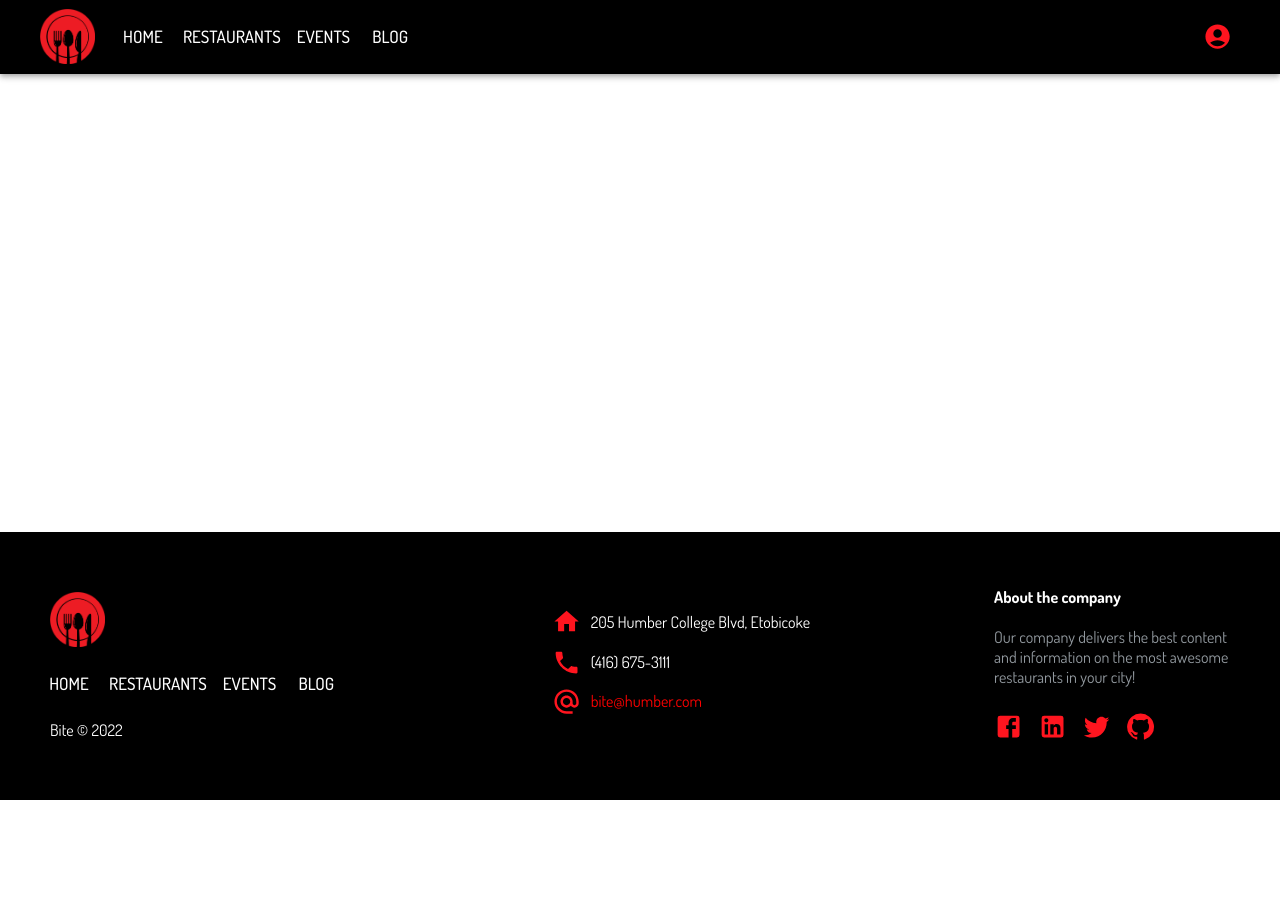
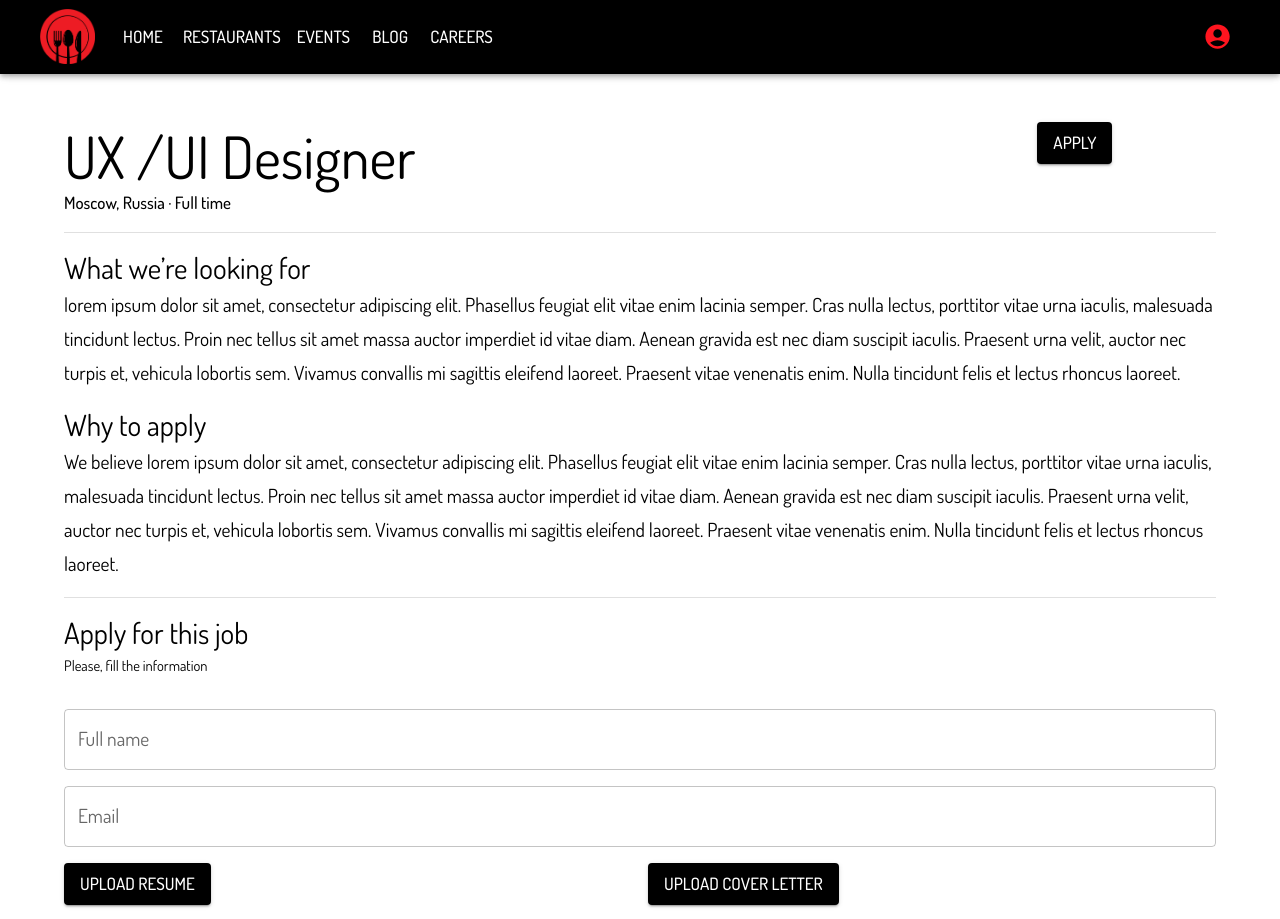
Before and after one commit to mishapark/mean-project, a React (Create React App) app: page /career in a window 1280 px wide. Shown: the top 919 px of the page. Before the commit the page ends 800 px from the top, so only its background shows below. Built offline with nearby package versions, Linux system fonts and the light colour scheme.

Commit message:
Added careers and career detailed page

```diff
--- a/src/App.js
+++ b/src/App.js
@@ -8,6 +8,8 @@ import Restaurants from "./pages/Restaurants";
 import Navigation from "./components/Navigation/Navigation";
 import Footer from "./components/Footer/Footer";
 import { createTheme, ThemeProvider } from "@mui/material/styles";
+import { Careers } from "./pages/Careers";
+import { Career } from "./pages/Career";
 
 const theme = createTheme({
   palette: {
@@ -36,6 +38,8 @@ function App() {
           <Route path="/restaurants" element={<Restaurants />} />
           <Route path="/events" element={<Events />} />
           <Route path="/signup" element={<Singup />} />
+          <Route path="/careers" element={<Careers />} />
+          <Route path="/career" element={<Career />} />
         </Routes>
         <Footer />
       </BrowserRouter>
--- /dev/null
+++ b/src/components/CareersList/CareerForm.js
@@ -0,0 +1,54 @@
+import { Grid, Typography, TextField, Button } from '@mui/material'
+import React from 'react'
+
+export const CareerForm = () => {
+  return (
+    <>
+        <Typography variant='h5'>
+            Apply for this job
+        </Typography>
+        <Typography variant='caption'>
+            Please, fill the information
+        </Typography>
+        <br/>
+        <Grid container spacing={2} sx={{mt:2}}>
+            <Grid item xs={12}>
+                <TextField label="Full name" variant="outlined" fullWidth />
+            </Grid>
+            <Grid item xs={12}>
+                <TextField label="Email" variant="outlined" fullWidth />
+            </Grid>
+            <Grid item xs={6}>
+                <Button
+                    variant="contained"
+                    component="label"
+                    >
+                    Upload Resume
+                    <input
+                        type="file"
+                        hidden
+                    />
+                </Button>
+            </Grid>
+            <Grid item xs={6}>
+            <Button
+                    variant="contained"
+                    component="label"
+                    >
+                    Upload Cover Letter
+                    <input
+                        type="file"
+                        hidden
+                    />
+                </Button>
+            </Grid>
+            <Grid item xs={12}>
+                <TextField label="Message" variant="outlined" fullWidth multiline rows={3} />
+            </Grid>
+            <Grid item xs={12}>
+                <Button variant="contained">Apply</Button>
+            </Grid>
+        </Grid>
+    </>
+  )
+}
--- /dev/null
+++ b/src/components/CareersList/CareersList.js
@@ -0,0 +1,58 @@
+import * as React from 'react';
+import Table from '@mui/material/Table';
+import TableBody from '@mui/material/TableBody';
+import TableCell from '@mui/material/TableCell';
+import TableContainer from '@mui/material/TableContainer';
+import TableHead from '@mui/material/TableHead';
+import TableRow from '@mui/material/TableRow';
+import Paper from '@mui/material/Paper';
+import { Button } from '@mui/material';
+
+export const CareersList = () => {
+    function createData(job, role, location) {
+        return { job, role, location };
+      }
+
+      const rows = [
+          createData("Job1", "Design", "Moscow, Russia"),
+          createData("Job2", "Design", "Moscow, Russia"),
+          createData("Job3", "Design", "Moscow, Russia"),
+          createData("Job4", "Design", "Moscow, Russia"),
+          createData("Job5", "Design", "Moscow, Russia"),
+          createData("Job6", "Design", "Moscow, Russia"),
+          createData("Job7", "Design", "Moscow, Russia"),
+          createData("Job8", "Design", "Moscow, Russia"),
+      ];
+
+  return (
+    <TableContainer component={Paper}>
+      <Table sx={{ minWidth: 650 }} aria-label="simple table">
+        <TableHead>
+          <TableRow>
+            <TableCell>Job</TableCell>
+            <TableCell>Role</TableCell>
+            <TableCell>Location</TableCell>
+            <TableCell>Apply</TableCell>
+          </TableRow>
+        </TableHead>
+        <TableBody>
+          {rows.map((row) => (
+            <TableRow
+              key={row.job}
+              sx={{ '&:last-child td, &:last-child th': { border: 0 } }}
+            >
+              <TableCell component="th" scope="row">
+                {row.job}
+              </TableCell>
+              <TableCell>{row.role}</TableCell>
+              <TableCell>{row.location}</TableCell>
+              <TableCell align='right'>
+                <Button variant="contained">Apply</Button>
+              </TableCell>
+            </TableRow>
+          ))}
+        </TableBody>
+      </Table>
+    </TableContainer>
+  )
+}
--- a/src/components/Navigation/Navigation.js
+++ b/src/components/Navigation/Navigation.js
@@ -19,6 +19,7 @@ const pages = [
   { name: "Restaurants", link: "/restaurants" },
   { name: "Events", link: "/events" },
   { name: "Blog", link: "/blog" },
+  { name: "Careers", link: "/careers" },
 ];
 const settings = ["signup", "login"];
 
--- /dev/null
+++ b/src/pages/Career.js
@@ -0,0 +1,49 @@
+import { Button, Container, Divider, Grid, Typography } from '@mui/material'
+import React from 'react'
+import { CareerForm } from '../components/CareersList/CareerForm'
+
+export const Career = () => {
+  return (
+    <Container maxWidth="lg" sx={{mt:6}}>
+        <Grid container spacing={2}>
+            <Grid item xs={10}>
+            <Typography variant='h3'>
+            UX /UI Designer
+            </Typography>
+            <Typography variant="subtitle2">
+            Moscow, Russia · Full time
+            </Typography>
+            </Grid>
+            <Grid item xs={2}>
+                <Button variant="contained">Apply</Button>
+            </Grid>
+            <Grid item xs={12}>
+                <Divider></Divider>
+            </Grid>
+            <Grid item xs={12}>
+                <Typography variant="h5">
+                What we’re looking for
+                </Typography>
+                <Typography variant="subtitle1">
+                lorem ipsum dolor sit amet, consectetur adipiscing elit. Phasellus feugiat elit vitae enim lacinia semper. Cras nulla lectus, porttitor vitae urna iaculis, malesuada tincidunt lectus. Proin nec tellus sit amet massa auctor imperdiet id vitae diam. Aenean gravida est nec diam suscipit iaculis. Praesent urna velit, auctor nec turpis et, vehicula lobortis sem. Vivamus convallis mi sagittis eleifend laoreet. Praesent vitae venenatis enim. Nulla tincidunt felis et lectus rhoncus laoreet.
+                </Typography>
+            </Grid>
+            <Grid item xs={12}>
+                <Typography variant="h5">
+                Why to apply
+                </Typography>
+                <Typography variant="subtitle1">
+                We believe lorem ipsum dolor sit amet, consectetur adipiscing elit. Phasellus feugiat elit vitae enim lacinia semper. Cras nulla lectus, porttitor vitae urna iaculis, malesuada tincidunt lectus. Proin nec tellus sit amet massa auctor imperdiet id vitae diam. Aenean gravida est nec diam suscipit iaculis. Praesent urna velit, auctor nec turpis et, vehicula lobortis sem. Vivamus convallis mi sagittis eleifend laoreet. Praesent vitae venenatis enim. Nulla tincidunt felis et lectus rhoncus laoreet.
+                </Typography>
+            </Grid>
+            <Grid item xs={12}>
+                <Divider></Divider>
+            </Grid>
+            <Grid item xs={12}>
+                <CareerForm></CareerForm>
+            </Grid>
+        </Grid>
+        <br></br>
+    </Container>
+  )
+}
--- /dev/null
+++ b/src/pages/Careers.js
@@ -0,0 +1,87 @@
+import React, { useState } from 'react'
+import { Container, Typography, Stack } from '@mui/material'
+import InputLabel from '@mui/material/InputLabel';
+import MenuItem from '@mui/material/MenuItem';
+import FormControl from '@mui/material/FormControl';
+import Select from '@mui/material/Select';
+import { Grid } from '@mui/material';
+import { Chip } from '@mui/material';
+import { CareersList } from '../components/CareersList/CareersList';
+
+export const Careers = () => {
+    const [roles, setRoles] = useState('');
+    const handleChange = (event) => {
+        setRoles(event.target.value);
+      };
+      const [location, setLocation] = useState('');
+    const handleChangeLocation = (event) => {
+        setLocation(event.target.value);
+      };
+  return (
+    <Container maxWidth="lg">
+        <Typography variant="h2" sx={{mt:3}}>
+            Work with us
+        </Typography>
+        <Typography variant="subtitle1">
+        Work hard with highly motivated team of talented people and great teammates to launch
+perfectly crafted products you will love.
+        </Typography>
+        <img src='https://images.unsplash.com/photo-1522071820081-009f0129c71c?ixlib=rb-1.2.1&ixid=MnwxMjA3fDB8MHxwaG90by1wYWdlfHx8fGVufDB8fHx8&auto=format&fit=crop&w=3540&q=80' style={{maxWidth:"1200px"}}>
+        </img>
+        <br></br>
+        <br/>
+        <Typography variant="caption" sx={{mt:5}}>
+        OPEN POSITIONS
+        </Typography>
+        <Typography variant="h4">
+        Current job openings
+        </Typography>
+        <Grid container spacing={2} sx={{mt:2}}>
+            <Grid item xs={8}>
+                <FormControl fullWidth>
+                    <InputLabel id="demo-simple-select-label">Roles</InputLabel>
+                    <Select
+                    labelId="demo-simple-select-label"
+                    id="demo-simple-select"
+                    value={roles}
+                    label="Roles"
+                    onChange={handleChange}
+                    >
+                    <MenuItem value={10}>Support</MenuItem>
+                    <MenuItem value={20}>Design</MenuItem>
+                    <MenuItem value={30}>Developing</MenuItem>
+                    </Select>
+                </FormControl>
+            </Grid>
+            <Grid item xs={4}>
+                <FormControl fullWidth>
+                <InputLabel id="demo-simple-select-label">Location</InputLabel>
+                <Select
+                labelId="demo-simple-select-label"
+                id="demo-simple-select"
+                value={location}
+                label="Location"
+                onChange={handleChangeLocation}
+                >
+                <MenuItem value={10}>Moscow, Russia</MenuItem>
+                <MenuItem value={20}>Toronto, Canada</MenuItem>
+                <MenuItem value={30}>New York, USA</MenuItem>
+                </Select>
+                </FormControl>
+            </Grid>
+            <Grid item xs={11}>
+                <Typography variant="h6">
+                    Design
+                </Typography>
+            </Grid>
+            <Grid item xs={1}>
+                <Chip label="8 Openings" color="secondary" />
+            </Grid>
+            <Grid item xs={12}>
+                <CareersList></CareersList>
+            </Grid>
+        </Grid>
+        <br></br>
+    </Container>
+  )
+}
```
Also changed, not shown: 1 other file (tests, documents, lock files or other folders).
